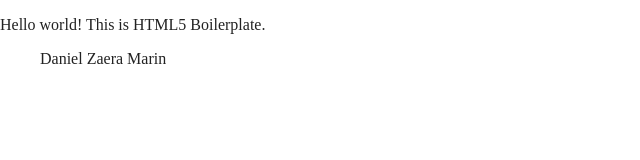
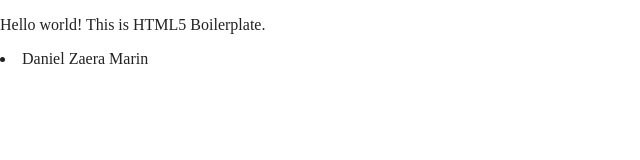
Before and after one commit to devops-winter21/pagina-web, a website built with Parcel: page index.html in a window 1280 px wide. Shown: the full height of the page, 0-640 px from the left. Built offline with nearby package versions, Linux system fonts and the light colour scheme.

Commit message:
Update index.html

```diff
--- a/index.html
+++ b/index.html
@@ -26,7 +26,7 @@
 
   <!-- Add your site or application content here -->
   <p>Hello world! This is HTML5 Boilerplate.</p>
-  <ul> Daniel Zaera Marin</ul>
+  <li> Daniel Zaera Marin</li>
   <script src="js/vendor/modernizr-3.11.2.min.js"></script>
   <script src="js/plugins.js"></script>
   <script src="js/main.js"></script>
```
